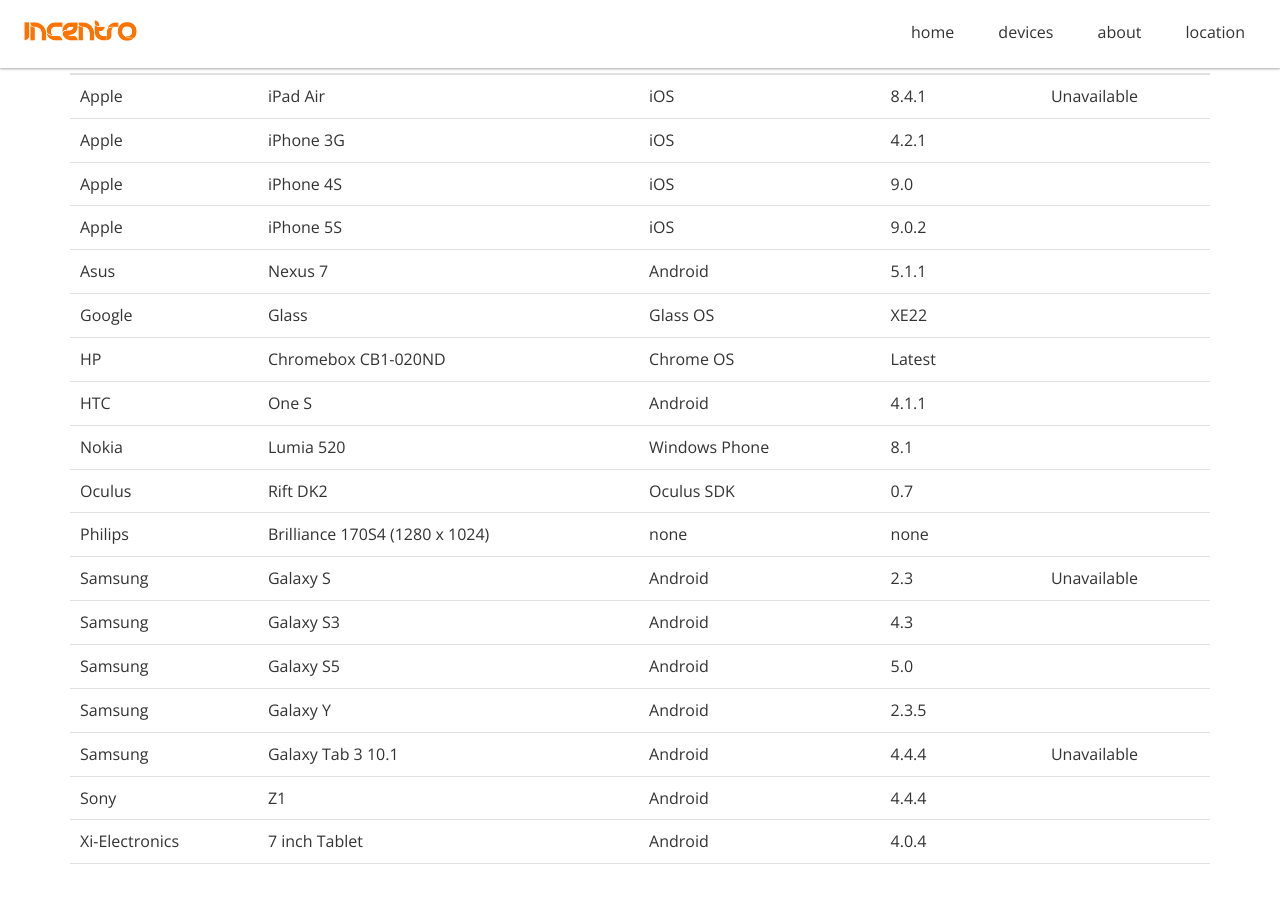
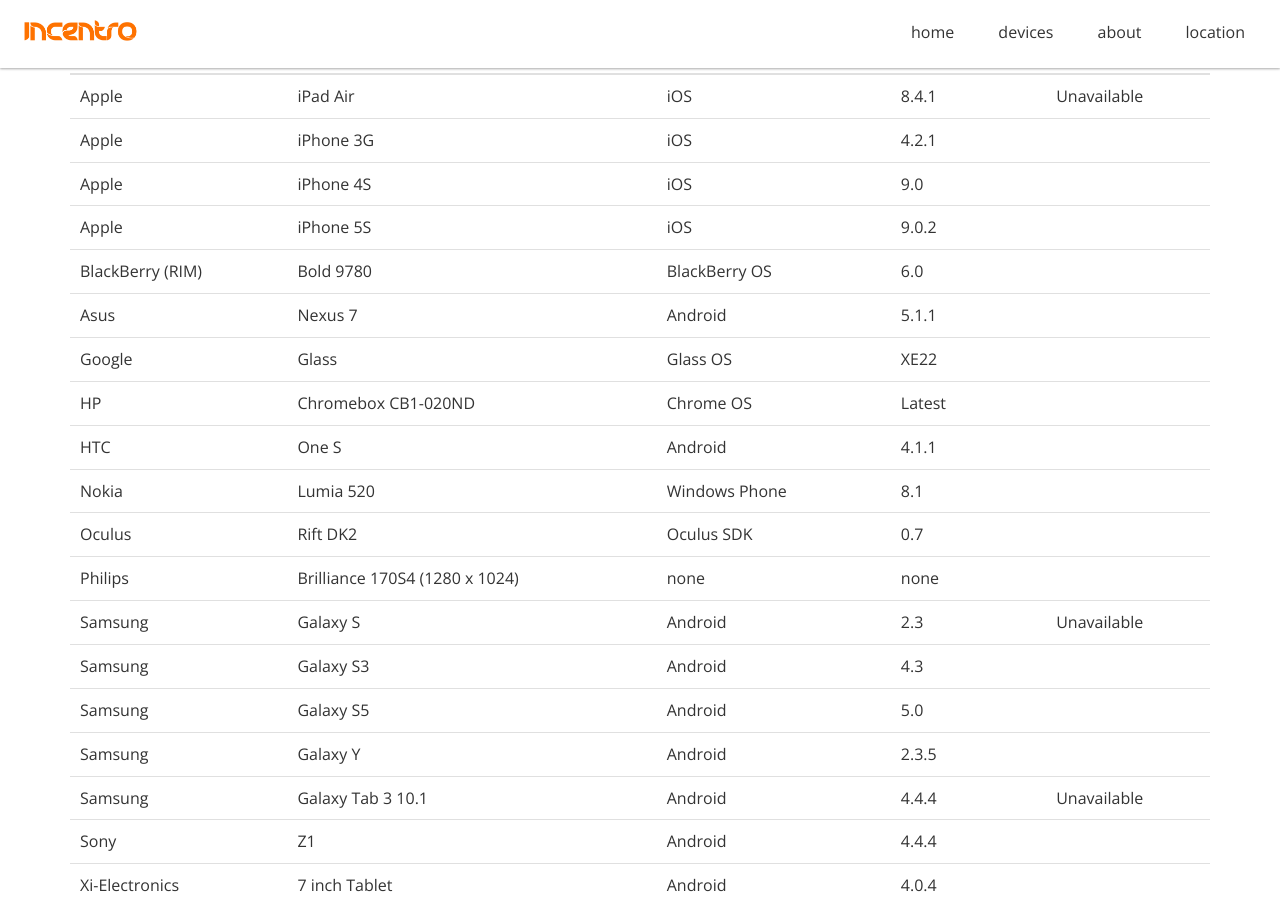
Before and after one commit to incentro/devicelab, a Jekyll site: the page built from index.html, in a window 1280 px wide and 900 px high, scrolled down 832 px. Built offline with Jekyll 4.4.1, drawn with Linux system fonts in a browser that asks for light colours; nearby versions of some CDN libraries; Markdown is read by kramdown in place of the engine named in the settings.

Commit message:
Update devicelist.yml

```diff
--- a/_data/devicelist.yml
+++ b/_data/devicelist.yml
@@ -35,6 +35,13 @@
   os: iOS
   osversion: 9.0.2
 # Owner: Incentro Rotterdam
+
+- title: BlackBerryBold97806.0
+  vendor: BlackBerry (RIM)
+  device: Bold 9780
+  os: BlackBerry OS
+  osversion: 6.0
+# Owner: Pieter Bogaerts
 
 - title: GoogleNexus7.5.0.5
   vendor: Asus
```
